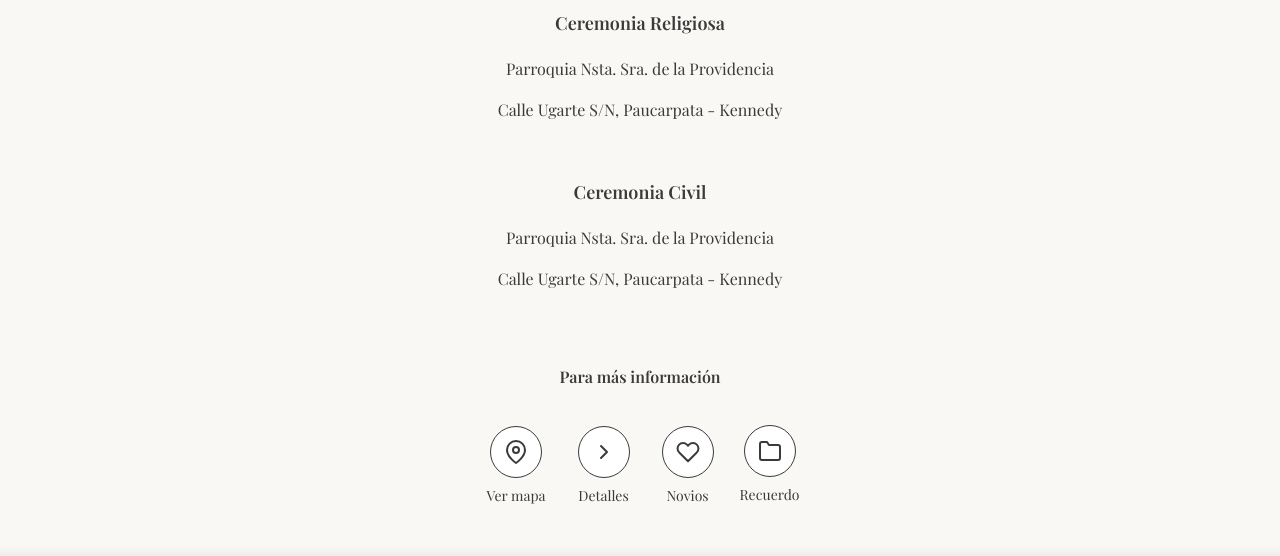
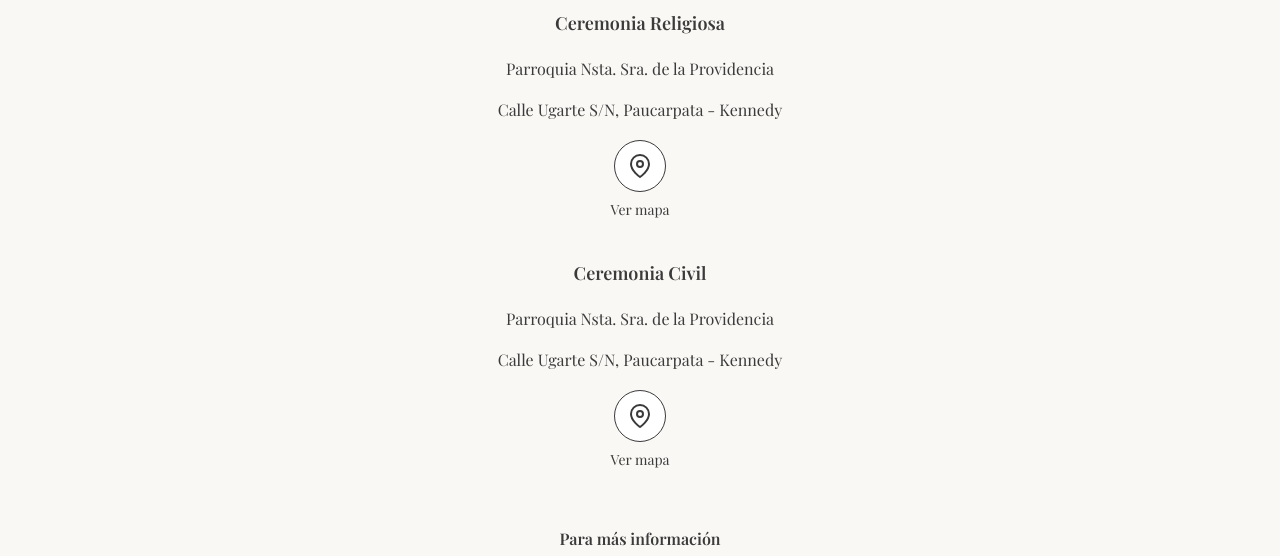
Before and after one commit to A1exMP/invitacion, a Vue app: page / in a window 1280 px wide. Shown: the part 1860-2416 px from the top of the page. Built offline with nearby package versions, Linux system fonts and the light colour scheme; grey boxes are pictures that could not be loaded; a web font is replaced by a local one.

Commit message:
actualizando mapa

```diff
--- a/src/components/LocationSection.vue
+++ b/src/components/LocationSection.vue
@@ -1,18 +1,132 @@
-<!-- LocationSection.vue -->
 <template>
   <section class="section">
     <p class="info-text-hight"><strong>{{ FechaLugar.Titulo_seccion }}</strong></p>
     <p class="info-text">{{ FechaLugar.Lugar}}</p>
     <p class="info-text">{{ FechaLugar.Distrito}}</p>
+
+    <div class="button-wrapper">
+      <button class="icon-btn" @click="openModal('map')">
+        <div class="icon-circle">
+          <!-- Icono Mapa (Pin) -->
+          <svg xmlns="http://www.w3.org/2000/svg" width="24" height="24" viewBox="0 0 24 24" fill="none" stroke="currentColor" stroke-width="2" stroke-linecap="round" stroke-linejoin="round"><path d="M21 10c0 7-9 13-9 13s-9-6-9-13a9 9 0 0 1 18 0z"></path><circle cx="12" cy="10" r="3"></circle></svg>
+        </div>
+        <span>{{ MapaUbicacion.boton_1 }}</span>
+      </button>
+    </div>
   </section>
   <br>
    <section class="section">
     <p class="info-text-hight"><strong>{{ FechaLugar.Titulo_seccion_Civil }}</strong></p>
     <p class="info-text">{{ FechaLugar.Lugar_Civil}}</p>
     <p class="info-text">{{ FechaLugar.Distrito_Civil}}</p>
+
+    <div class="button-wrapper">
+      <button class="icon-btn" @click="openModal('map-civil')">
+        <div class="icon-circle">
+          <!-- Icono Mapa (Pin) -->
+          <svg xmlns="http://www.w3.org/2000/svg" width="24" height="24" viewBox="0 0 24 24" fill="none" stroke="currentColor" stroke-width="2" stroke-linecap="round" stroke-linejoin="round"><path d="M21 10c0 7-9 13-9 13s-9-6-9-13a9 9 0 0 1 18 0z"></path><circle cx="12" cy="10" r="3"></circle></svg>
+        </div>
+        <span>{{ MapaUbicacion.boton_1 }}</span>
+      </button>
+    </div>
   </section>
+
+  <!-- Modales -->
+  <Modal :isOpen="activeModal === 'map'" @close="closeModal">
+    <h3 class="modal-title">{{ MapaUbicacion.titulo_modal_mapa }}</h3>
+    <div class="map-container">
+      <iframe src="https://www.google.com/maps/embed?pb=!1m18!1m12!1m3!1d3827.1142725307886!2d-71.51398566436801!3d-16.41902179570157!2m3!1f0!2f0!3f0!3m2!1i1024!2i768!4f13.1!3m3!1m2!1s0x91424b10ca1065bf%3A0x4c7c92007c4eff0f!2sParroquia%20Nuestra%20Sra.%20De%20La%20Providencia!5e0!3m2!1ses-419!2spe!4v1769050782795!5m2!1ses-419!2spe"
+      width="100%" height="100%"
+      style="border:0;" allowfullscreen="" loading="lazy"
+      referrerpolicy="no-referrer-when-downgrade">
+      </iframe>
+    </div>
+  </Modal>
+
+  <Modal :isOpen="activeModal === 'map-civil'" @close="closeModal">
+    <h3 class="modal-title">{{ MapaUbicacion.titulo_modal_mapa }}</h3>
+    <div class="map-container">
+        <iframe src="https://www.google.com/maps/embed?pb=!1m18!1m12!1m3!1d3826.5635467176508!2d-71.5006509!3d-16.4469782!2m3!1f0!2f0!3f0!3m2!1i1024!2i768!4f13.1!3m3!1m2!1s0x9143b5001edf830b%3A0xd22bad3b91e670e!2sFundo%20Alto%20del%20R%C3%ADo!5e0!3m2!1ses!2spe!4v1769055714017!5m2!1ses!2spe" width="600" height="450" style="border:0;" allowfullscreen="" loading="lazy" referrerpolicy="no-referrer-when-downgrade"></iframe>
+    </div>
+  </Modal>
+
 </template>
 <script setup>
-import { FechaLugar } from "../constant/constant";
+import { ref } from 'vue';
+import { FechaLugar, MapaUbicacion } from "../constant/constant";
+import Modal from './Modal.vue';
 
+const activeModal = ref(null);
+
+const openModal = (modalName) => {
+  activeModal.value = modalName;
+};
+
+const closeModal = () => {
+  activeModal.value = null;
+};
 </script>
+
+<style scoped>
+.button-wrapper {
+  margin-top: 15px;
+  display: flex;
+  justify-content: center;
+  width: 100%;
+}
+
+.icon-btn {
+  display: flex;
+  flex-direction: column;
+  align-items: center;
+  gap: 8px;
+  background: none;
+  border: none;
+  cursor: pointer;
+  color: #3a3a3a;
+  font-family: var(--font-text);
+  font-size: 14px;
+}
+
+.icon-circle {
+  width: 50px;
+  height: 50px;
+  background-color: white;
+  border: 1px solid #3a3a3a;
+  border-radius: 50%;
+  display: flex;
+  align-items: center;
+  justify-content: center;
+  transition: transform 0.2s, background-color 0.2s;
+}
+
+.icon-btn:hover .icon-circle {
+  transform: translateY(-2px);
+  background-color: #f0f0f0;
+}
+
+/* Modal and Map Styles (copied from MapSection) */
+.modal-title {
+  font-family: var(--font-text);
+  font-size: 24px;
+  margin-bottom: 15px;
+  margin-top: 10px;
+  text-align: center;
+}
+
+.map-container {
+  width: 100%;
+  border-radius: 18px;
+  overflow: hidden;
+  background: #fff7f9;
+  border: 2px solid rgba(192, 122, 139, 0.35);
+  box-shadow: 0 12px 32px rgba(192, 122, 139, 0.25);
+  height: 400px; /* Define height */
+}
+
+.map-container iframe {
+  width: 100%;
+  height: 100%;
+  border: none;
+}
+</style>
--- a/src/components/MapSection.vue
+++ b/src/components/MapSection.vue
@@ -3,13 +3,6 @@
     <p class="info-text"><strong>{{ MapaUbicacion.Titulo_seccion }}</strong></p>
 
     <div class="buttons-container">
-      <button class="icon-btn" @click="openModal('map')">
-        <div class="icon-circle">
-          <!-- Icono Mapa (Pin) -->
-          <svg xmlns="http://www.w3.org/2000/svg" width="24" height="24" viewBox="0 0 24 24" fill="none" stroke="currentColor" stroke-width="2" stroke-linecap="round" stroke-linejoin="round"><path d="M21 10c0 7-9 13-9 13s-9-6-9-13a9 9 0 0 1 18 0z"></path><circle cx="12" cy="10" r="3"></circle></svg>
-        </div>
-        <span>{{ MapaUbicacion.boton_1 }}</span>
-      </button>
 
       <button class="icon-btn" @click="openModal('directions')">
         <div class="icon-circle">
```
